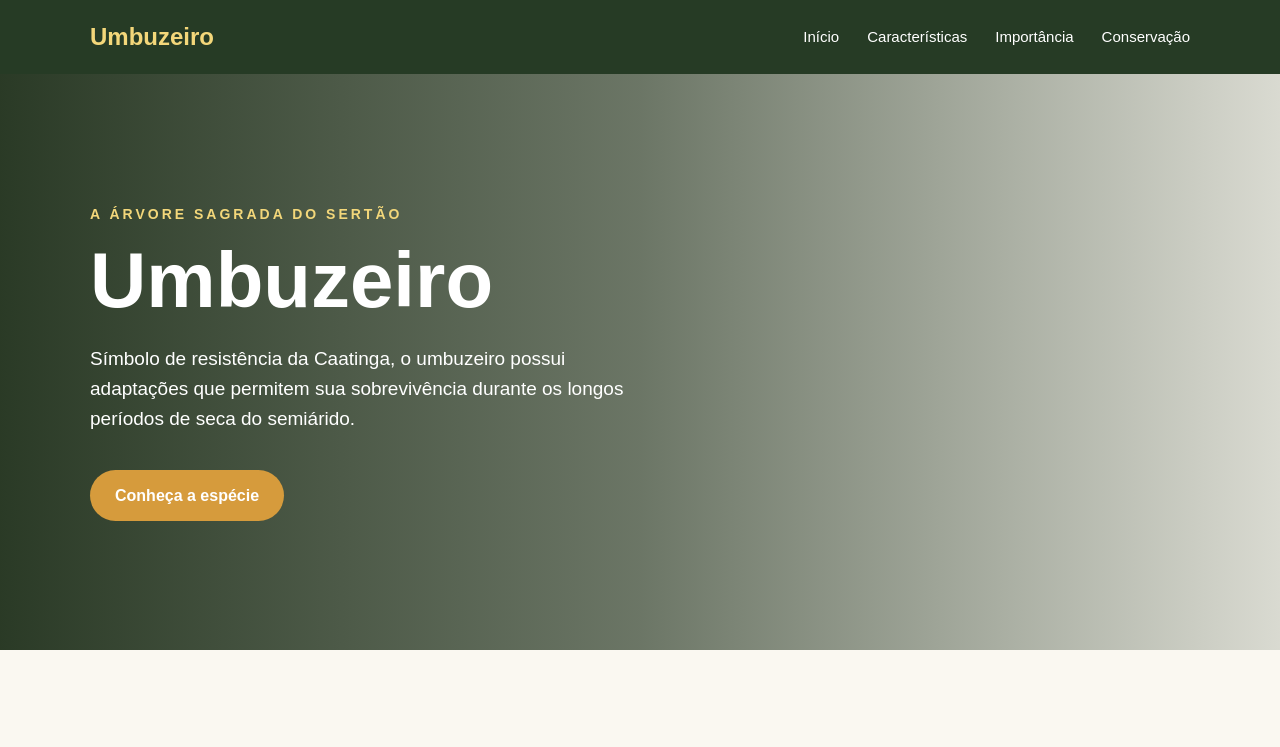
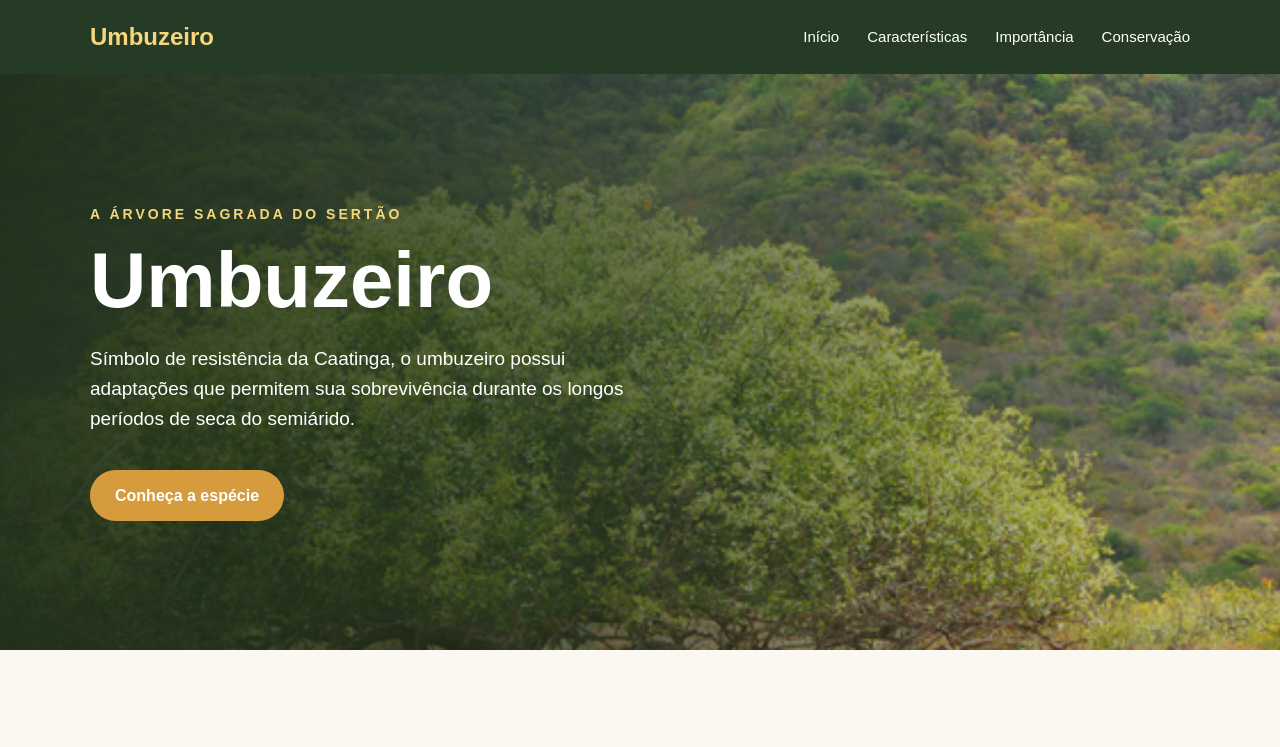
Before and after one commit to lorena8273/umbuzeiro, a plain HTML site: page index.html in a window 1280 px wide. Shown: the top 747 px of the page. Drawn offline with Linux system fonts and the light colour scheme; files whose address does not match are found by name.

Commit message:
Update style.css

```diff
--- a/style.css
+++ b/style.css
@@ -82,7 +82,7 @@ nav a:hover {
             rgba(31, 48, 27, 0.65),
             rgba(31, 48, 27, 0.15)
         ),
-        url("img/umbuzeiro.jpg");
+        url("umbuzeiro.jpg");
     background-size: cover;
     background-position: center;
 }
```
